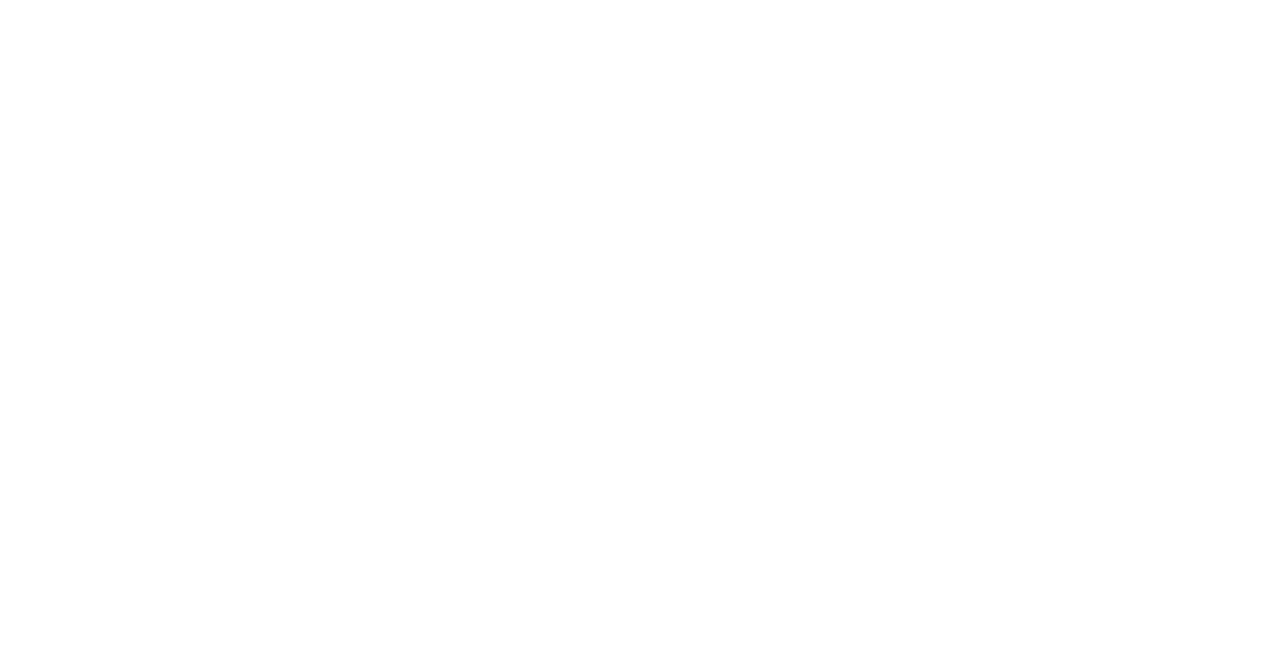
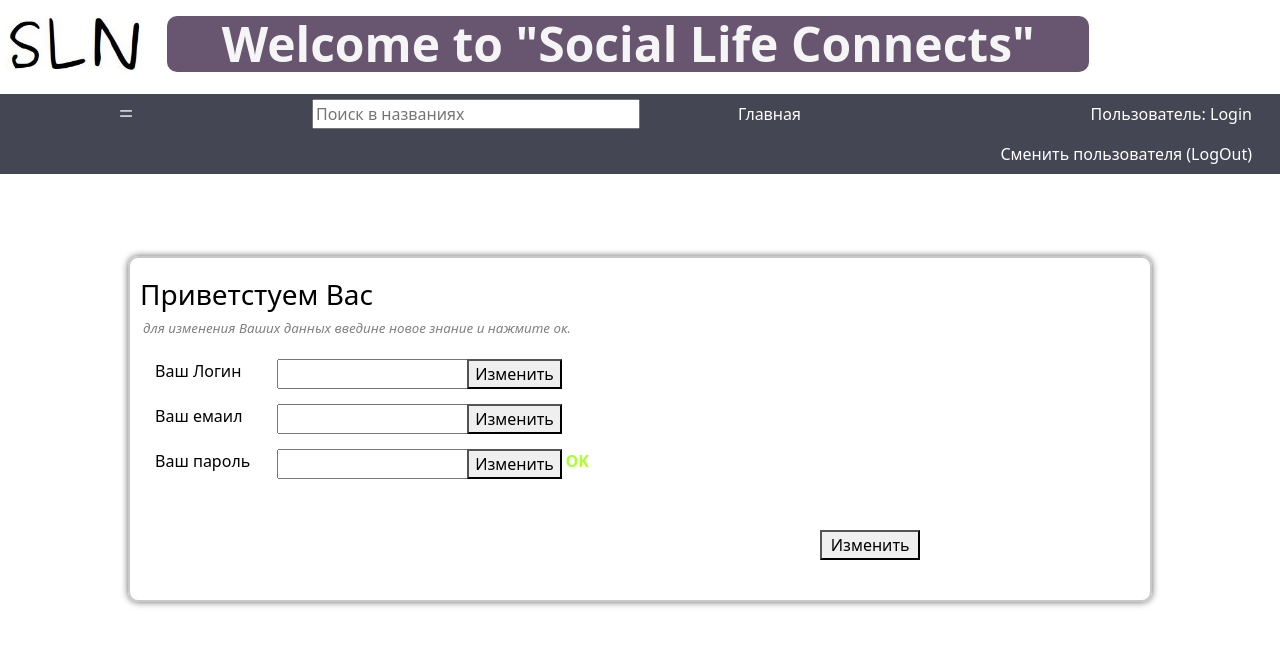
Before and after one commit to Slaykamm/MyInsta2_0_Front, a React (Create React App) app: page /lk in a window 1280 px wide. Before the commit this address had no page. Shown: the top 646 px of the page. Built offline with nearby package versions, Linux system fonts and the light colour scheme; no server answers.

Commit message:
have made LK

```diff
--- a/src/App.js
+++ b/src/App.js
@@ -3,6 +3,7 @@
 import WelcomePage from './modules/WelcomePage/WelcomePage';
 import MainPage from './components/pages/main/MainPage';
 import VideoPostPage from './components/pages/videoPage/videoPostPage';
+import UserCabinet from './components/pages/UserCabinet/UserCabinet';
 
 
 const App = () => {
@@ -11,6 +12,7 @@
       <Routes>
         <Route path='/' element={<Navigate replace to='main/'/>}/>
         <Route path='main/' element={<MainPage/>} />
+        <Route path='lk/' element={<UserCabinet/>} />
         <Route path="main/video/:id" element={<VideoPostPage/>}/>
         <Route path='login/' element={<WelcomePage/>} />
       </Routes>
--- /dev/null
+++ b/src/components/pages/UserCabinet/UserCabinet.jsx
@@ -0,0 +1,135 @@
+import React from 'react'
+import Header from '../header/Header'
+import Menu from '../../../modules/Menu/Menu'
+import Footer from '../footer/Footer'
+import { useState, useEffect } from 'react'
+import { filterQuery } from '../../../services/filterQuery'
+import cl from './UserCabinet.module.css'
+import { connect } from 'react-redux'
+import { getUserDictAPI } from '../../../API/getUserDictAPI'
+import { get, filter } from 'lodash'
+
+
+function UserCabinet(props) {
+
+
+
+const [searchQuery, setSearchQuery] = useState('')
+
+
+useEffect(()=>{
+    props.getUsersDict()
+  },[])
+
+
+
+
+// Блок фильтрации роликов//////////////////////////////////////////
+function checkTheInput(event){
+    setSearchQuery(event.target.value)
+}
+
+const listFiles=[]
+const filteredVideo=filterQuery(listFiles, searchQuery)
+// ВСЕ
+//TODO убрать тут из меню в этой странице поиск.
+    return (
+        <>
+
+
+        <Header/>
+            <Menu
+                value={searchQuery}
+                onChange={checkTheInput}
+                placeholder='Поиск в названиях'
+            />
+        <div className={cl.BaseLayer}>
+            <div className={cl.InnerContainer}>
+                <div>
+                    <h3>Приветстуем Вас {localStorage.getItem('SLNUserName')}</h3>
+                    <h5>для изменения Ваших данных введине новое знание и нажмите ок.</h5>
+
+
+                    <div className={cl.UserInfoView}>
+
+                        <div className={cl.UserInfoViewLabel}>
+                            <span>Ваш Логин </span>
+                        </div>
+                        <div className={cl.UserInfoViewInput}>
+                                    <input/>
+                        </div>
+
+                        <div className={cl.UserInfoViewBtn}>
+                            <button>Изменить</button>
+                        </div>
+                        <div className={cl.UserInfoViewBeforeConfirm}>
+                            <span >OK</span>
+                        </div>
+
+                        <div className={cl.UserInfoViewLabel}>
+                            <span>Ваш емаил </span>
+                        </div>
+                        <div className={cl.UserInfoViewInput}>
+                                    <input/>
+                        </div>
+
+                        <div className={cl.UserInfoViewBtn}>
+                                    <button>Изменить</button>
+                        </div>
+
+                        <div className={cl.UserInfoViewBeforeConfirm}>
+                            <span>OK</span>
+                        </div>
+
+                        <div className={cl.UserInfoViewLabel}>
+                            <span>Ваш пароль </span>
+                        </div>
+
+                        <div className={cl.UserInfoViewInput}>
+                                    <input/>
+                        </div>
+
+                        <div className={cl.UserInfoViewBtn}>
+                                    <button>Изменить</button>
+                        </div>
+
+                        <div className={cl.UserInfoViewConfirm}>
+                            <span>OK</span>
+                        </div>
+                    </div>
+
+
+                </div>
+
+                <div className={cl.UserInfoViewImage}>
+                        <img src={get(filter(props.usersDict, {'username':localStorage.getItem('SLNUserName')}),[0, 'avatar'])}/>
+
+                        <button>Изменить</button>
+                </div>
+
+            </div>
+
+        </div>
+
+
+
+        </>
+
+
+    )
+}
+
+export default connect(
+    //mapStateToProps
+    state => ({
+
+        usersDict: state.usersDict
+    }),
+
+    //mapDispatchToProps
+    dispatch => ({
+        getUsersDict: () => {
+          dispatch(getUserDictAPI())
+        }
+    })
+)(UserCabinet);
--- /dev/null
+++ b/src/components/pages/UserCabinet/UserCabinet.module.css
@@ -0,0 +1,80 @@
+.BaseLayer {
+    padding: 16rem 0 5rem;
+    width: 80%;
+    margin-left: 10%;
+
+}
+
+.InnerContainer{
+    color: black;
+    width: 100%;
+    display: grid;
+    grid-template-columns: minmax(52%,53%) minmax(37%, 38%);
+
+    grid-column-gap: 3px;
+    border: 2px solid #c9c9c9;
+    box-shadow: 0 0 7px #666; /* Параметры тени */
+    border-radius: 10px;
+
+
+    padding: 20px 0 40px 10px;
+
+}
+
+
+.UserInfoView {
+    display: grid;
+    grid-template-columns: minmax(25%,25%) minmax(30%,35%) minmax(15%,15%) minmax(10%,10%);
+    grid-template-rows: auto;
+    grid-column-gap: 3px;
+
+}
+
+.UserInfoView div {
+    padding: 15px 0 0 0;
+}
+
+.UserInfoView div span{
+    padding-left: 15px;
+}
+
+.UserInfoViewBeforeConfirm{
+    font-weight: bold;
+    color: white;
+}
+
+
+
+.UserInfoViewConfirm{
+    font-weight: bold;
+    color: greenyellow;
+}
+
+
+h5 {
+    font-size: smaller;
+    font-style: italic;
+    color: gray;
+    padding-left: 3px;
+}
+
+.UserInfoViewImage{
+    padding-top: 2rem;
+    display: flex;
+    flex-direction: column;
+    justify-content: center;
+    align-items: center;
+}
+
+.UserInfoViewImage img{
+    height: 200px;
+
+    border-radius: 10px;
+
+}
+
+.UserInfoViewImage button{
+    margin-top: 20px;
+    width: 100px;
+
+}
--- a/src/modules/LeftSideBar/LeftSideBar.jsx
+++ b/src/modules/LeftSideBar/LeftSideBar.jsx
@@ -7,6 +7,7 @@
 import cl from './LeftSideBar.module.css'
 import { filter, get } from 'lodash'
 import Nav from 'react-bootstrap/Nav'
+
 
 
 const LeftSideBar = (props) => {
@@ -23,7 +24,9 @@
       props.getUsersDict()
     },[])
 
+    //TODO исправить это. сделать чтобы то что ниже клало ай ди юзера
     useEffect(()=>{
+      console.log('props.', props.usersDict[1])
       setUserInfo(props.usersDict[1])
     },[props.usersDict])
 
@@ -53,7 +56,12 @@
               </li>
 
               <li>
-                Страница Вашего Профиля
+
+
+              <Nav.Item>
+                  <Nav.Link href="/lk"><span style={{color:'black'}}>Страница Вашего Профиля</span></Nav.Link>
+              </Nav.Item>
+
               </li>
               <li>
                 Ваши Видео
--- a/src/modules/LoginForm/LoginForm.module.css
+++ b/src/modules/LoginForm/LoginForm.module.css
@@ -2,7 +2,7 @@
 
     background-color: thistle;
     width: 100%;
-    height: 30rem;
+    height: 48rem;
 
     display: flex;
     justify-content: center;
--- a/src/modules/Menu/Menu.jsx
+++ b/src/modules/Menu/Menu.jsx
@@ -67,9 +67,12 @@
                         </Col>
                         <Col>
                             <div className={cl.menuPanel}>
+                                <Nav.Item>
+                                            <Nav.Link href="/" eventKey="link-1"><span style={{color:'white'}}>Главная </span></Nav.Link>
+                                </Nav.Item>
                                 <Nav className="justify-content-end"  variant="pills" defaultActiveKey="/home">
                                     <Nav.Item>
-                                        <Nav.Link href="/" eventKey="link-1"><span style={{color:'white'}}>Пользователь: {localStorage.getItem('SLNUserName') ? localStorage.getItem('SLNUserName') : <span>Login</span>} </span></Nav.Link>
+                                        <Nav.Link href="/lk" eventKey="link-1"><span style={{color:'white'}}>Пользователь: {localStorage.getItem('SLNUserName') ? localStorage.getItem('SLNUserName') : <span>Login</span>} </span></Nav.Link>
                                     </Nav.Item>
                                     <Nav.Item>
                                         <Nav.Link href="/login"><span style={{color:'white'}}>Сменить пользователя (LogOut)</span></Nav.Link>
--- a/src/modules/WelcomePage/WelcomePage.jsx
+++ b/src/modules/WelcomePage/WelcomePage.jsx
@@ -81,8 +81,11 @@
                     onSubmit={onSubmit}
                     isError={isError}
                 />
-                <Footer/>
-                {props.isActualUser.isVerifyed ? <Navigate to="/main" /> : <p></p>}
+                <div className={cl.FooterDown}>
+                    <Footer/>
+                    {props.isActualUser.isVerifyed ? <Navigate to="/main" /> : <p></p>}
+                </div>
+
 
 
 
--- a/src/modules/WelcomePage/WelcomePage.module.css
+++ b/src/modules/WelcomePage/WelcomePage.module.css
@@ -1,6 +1,9 @@
 .BaseLayer{
 
  padding-top: 7rem;
+}
 
 
+.FooterDown {
+    margin-top: 5rem;
 }
```
Also changed, not shown: src/components/pages/main/MainPage.jsx (+0 -8 lines), src/components/pages/footer/Footer.module.css (line endings or trailing spaces).
